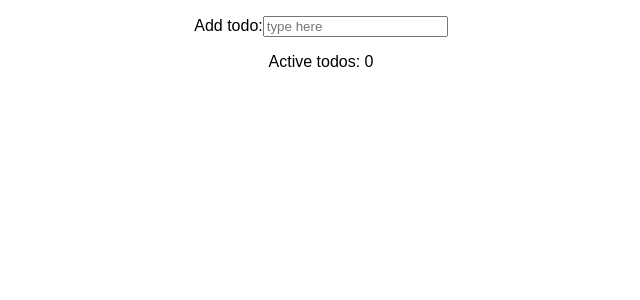
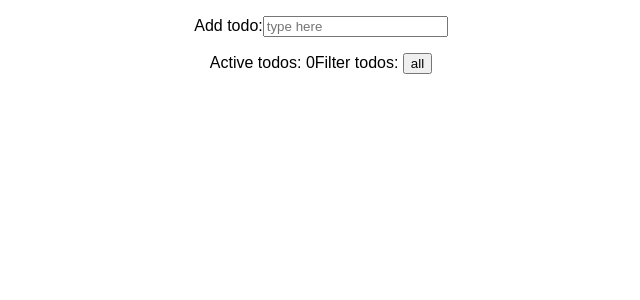
Before and after one commit to SamiJohannes/myTodo, a React app: page / in a window 1280 px wide. Shown: the top 300 px of the page, without its empty margins (319-959 px from the left). Built offline with nearby package versions, Linux system fonts and the light colour scheme.

Commit message:
feat: filter which todos to display add: filter button

```diff
--- a/src/App.js
+++ b/src/App.js
@@ -4,13 +4,15 @@ import './App.css'
 import Addtodo from './component/Addtodo'
 import Todo from './component/Todo'
 import ActionBar from './component/ActionBar'
+import Button from './component/Button'
 
 class App extends React.Component {
   constructor (props) {
     super(props)
     this.state = {
       value: '',
-      todos: []
+      todos: [],
+      display: 'all'
     }
     this.handleChange = this.handleChange.bind(this)
     this.handleSubmit = this.handleSubmit.bind(this)
@@ -57,6 +59,14 @@ class App extends React.Component {
         todos: updateTodos
       })
     }
+    // handles filter button click event
+    if (e.target.name === 'all' || e.target.name === 'complete' || e.target.name === 'active') {
+      e.target.name === 'all'
+        ? this.setState({ display: 'active' })
+        : e.target.name === 'active'
+          ? this.setState({ display: 'complete' })
+          : this.setState({ display: 'all' })
+    }
   }
 
   render () {
@@ -68,6 +78,15 @@ class App extends React.Component {
         return count
       }
     }, 0)
+    // todo template, iterate state todos
+    const displayTodo = this.state.todos.map((x, index) =>
+      <Todo
+        todo={x}
+        onFocus={this.handleFocus}
+        key={x.key}
+        onClick={(e) => this.handleClick(e, index)}
+      />
+    )
     return (
       <div className='App'>
         <form onSubmit={this.handleSubmit}>
@@ -77,15 +96,16 @@ class App extends React.Component {
             onChange={this.handleChange}
           />
         </form>
-        <ActionBar count={count} />
+        <ActionBar count={count}>
+          {'Filter todos: '}<Button name={this.state.display} onClick={this.handleClick} />
+        </ActionBar>
         <ol type='I' id='display'>
-          {this.state.todos.map((x, index) =>
-            <Todo
-              todo={x}
-              onFocus={this.handleFocus}
-              key={x.key}
-              onClick={(e) => this.handleClick(e, index)}
-            />)}
+          {/* filters todos according user selection */}
+          {this.state.display === 'all'
+            ? displayTodo
+            : this.state.display === 'active'
+              ? displayTodo.filter(x => x.props.todo.isDone === false)
+              : displayTodo.filter(x => x.props.todo.isDone === true)}
         </ol>
       </div>
     )
--- a/src/component/ActionBar.js
+++ b/src/component/ActionBar.js
@@ -3,6 +3,6 @@ import './ActionBar.css'
 
 const ActionBar = (props) =>
   <div>
-    {'Active todos: '}{props.count}
+    {'Active todos: '}{props.count}{props.children}
   </div>
 export default ActionBar
```
